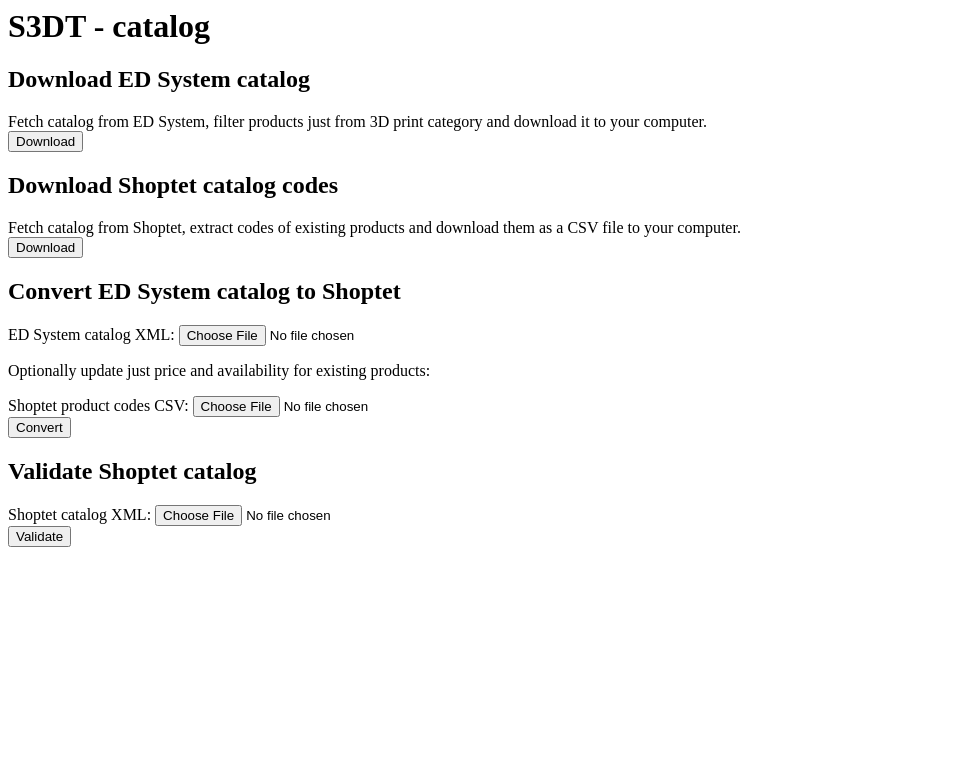
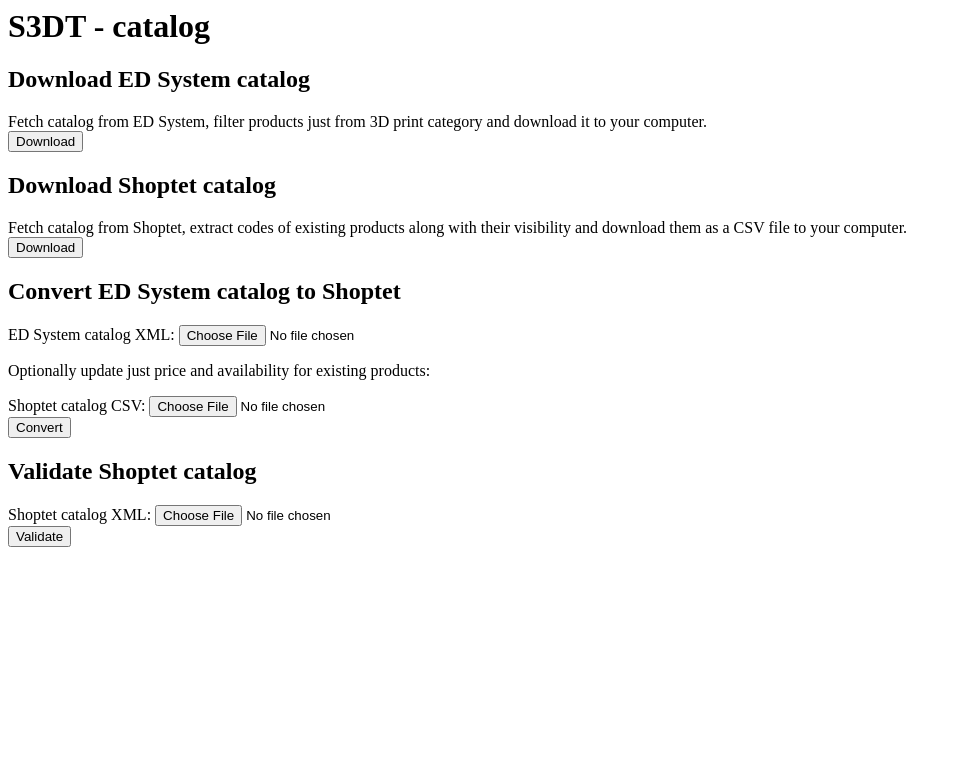
Before and after one commit to bzamecnik/s3dt-catalog, a Flask app: page / in a window 1280 px wide. Shown: the top 783 px of the page, without its empty margins (0-961 px from the left). Run offline with Flask 2, Linux system fonts and the light colour scheme.

Commit message:
Copy existing visibility from the Shoptet catalog.
Instead of a list of product codes import a CSV file and convert it to a pandas DataFrame.
Add dependencies to packages: csv, pandas.

```diff
--- a/app.py
+++ b/app.py
@@ -6,10 +6,12 @@ Werkzeug Documentation:  http://werkzeug.pocoo.org/documentation/
 This file creates your application.
 """
 
-from io import BytesIO
+import csv
+from flask import Flask, render_template, request, redirect, url_for, make_response
+from io import BytesIO, StringIO
+from lxml import etree
 import os
-from flask import Flask, render_template, request, redirect, url_for, make_response
-from lxml import etree
+import pandas as pd
 import re
 import requests
 import xmltodict
@@ -93,13 +95,23 @@ def get_ed_catalog_url():
 
 @app.route('/convert_ed_to_shoptet/', methods=['POST'])
 def convert_catalog():
+    # required
     ed_catalog = request.files['ed_catalog_file']
-    shoptet_codes_file = request.files['shoptet_codes_file']
-    shoptet_existing_codes = shoptet_codes_file.read().decode().split('\n')
-    shoptet_catalog = catalog.convert_catalog(ed_catalog, shoptet_existing_codes)
+    # optional - if not given all products are treated as new
+    shoptet_catalog_file = request.files['shoptet_catalog_file']
+    shoptet_existing_items = shoptet_catalog_file.read().decode()
+
+    if len(shoptet_existing_items) > 0:
+        df = pd.read_csv(StringIO(shoptet_existing_items),
+            dtype={'product_code': str, 'visible': bool})
+        df.set_index('product_code', inplace=True)
+    else:
+        df = pd.DataFrame()
+
+    shoptet_catalog = catalog.convert_catalog(ed_catalog, df)
     response = make_response(shoptet_catalog)
     # TODO: add datetime to the file name
-    response.headers["Content-Disposition"] = "attachment; filename=shoptet_catalog.xml"
+    response.headers["Content-Disposition"] = "attachment; filename=shoptet_catalog_import.xml"
     return response
 
 @app.route('/validate_shoptet/', methods=['POST'])
@@ -116,24 +128,39 @@ def validate_shoptet_catalog():
     return render_template('validate_shoptet.html',
         file_name=file_name, is_valid=is_valid, exception=exception, log=log)
 
-@app.route('/download_shoptet/product_codes/')
+@app.route('/download_shoptet/existing_catalog/')
 def download_shoptet_existing_products():
-    # example exceptr of the input CSV file:
+    '''
+    Converts one CSV file to another.
+    '''
+    # example excerpt of the input CSV file (cp1250, CR-LF, quotes):
     #
-    # code;pairCode;name;
-    # "0001";;"3D tiskarna Profi3DMaker tryska ? 0,5mm / 3D Printer 0,5 mm";
+    # code;pairCode;name;productVisibility;
+    # "0001";;"3D tiskarna Profi3DMaker tryska ? 0,5mm / 3D Printer 0,5 mm";"visible";
+    #
+    # example output CSV (UTF-8, LF, no-quotes):
+    # product_code,visible
+    # 0001,true
 
     url = app.config['SHOPTET_CONFIG']['existing_products_url']
     catalog_res = requests.get(url, stream=True)
     codes_csv = catalog_res.content.decode('cp1250')
-
     lines = codes_csv.split('\r\n')
 
-    codes = sorted(set(re.sub('^"([^"]+)".*', '\\1', line) for line in lines if line.startswith('"')))
+    existing_products = StringIO()
+    csvwriter = csv.writer(existing_products)
+    csvwriter.writerow(['product_code', 'visible'])
 
-    response = make_response('\n'.join(codes))
+    # input columns: code;pairCode;name;productVisibility;
+    # output columns: product_code,visible
+    for row in csv.reader(lines[1:], delimiter=';'):
+        # product id, visibility
+        if len(row) >= 3:
+            csvwriter.writerow([row[0], str(row[3] == 'visible').lower()])
+
+    response = make_response(existing_products.getvalue())
     # TODO: add datetime to the file name
-    response.headers["Content-Disposition"] = "attachment; filename=shoptet_catalog_codes.csv"
+    response.headers["Content-Disposition"] = "attachment; filename=shoptet_existing_catalog.csv"
     return response
 
 @app.route('/<file_name>.xml')
--- a/requirements.txt
+++ b/requirements.txt
@@ -18,6 +18,8 @@ gunicorn
 
 # Application
 argparse
+csv
 lxml
+pandas
 requests
 xmltodict
--- a/templates/home.html
+++ b/templates/home.html
@@ -11,12 +11,12 @@ and download it to your computer.
 	<input type="submit" value="Download">
 </form>
 
-<h2>Download Shoptet catalog codes</h2>
+<h2>Download Shoptet catalog</h2>
 
-Fetch catalog from Shoptet, extract codes of existing products
-and download them as a CSV file to your computer.
+Fetch catalog from Shoptet, extract codes of existing products along with their
+visibility and download them as a CSV file to your computer.
 
-<form action="/download_shoptet/product_codes/">
+<form action="/download_shoptet/existing_catalog/">
 	<input type="submit" value="Download">
 </form>
 
@@ -25,7 +25,7 @@ and download them as a CSV file to your computer.
 <form action="/convert_ed_to_shoptet/" method="POST" enctype="multipart/form-data">
 	ED System catalog XML: <input type="file" name="ed_catalog_file"><br>
 	<p>Optionally update just price and availability for existing products:</p>
-	Shoptet product codes CSV: <input type="file" name="shoptet_codes_file"><br>
+	Shoptet catalog CSV: <input type="file" name="shoptet_catalog_file"><br>
 	<input type="submit" value="Convert">
 </form>
 
```
Also changed, not shown: catalog.py (+10 -6 lines).
